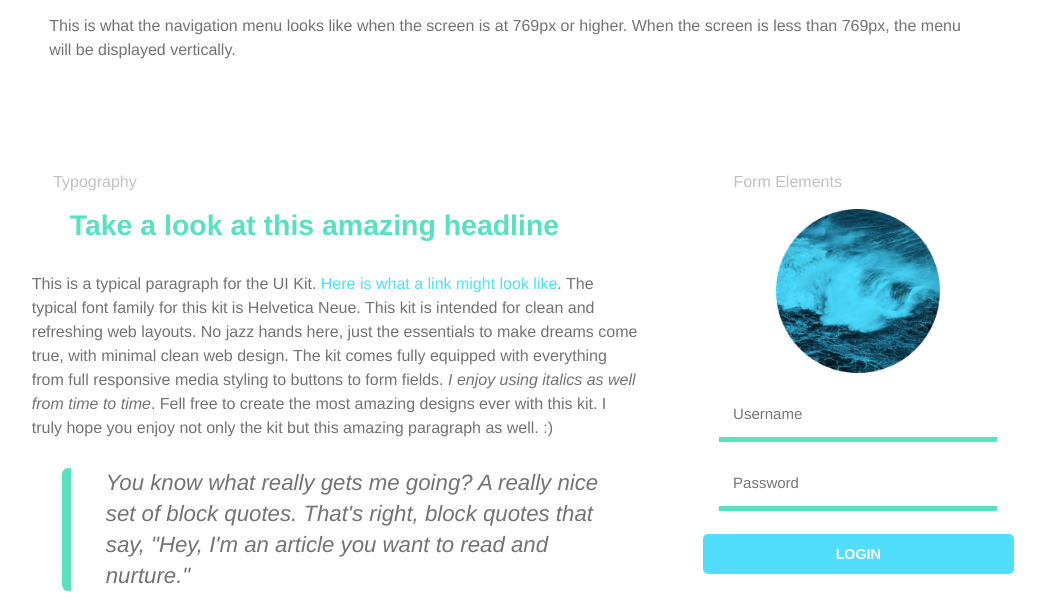
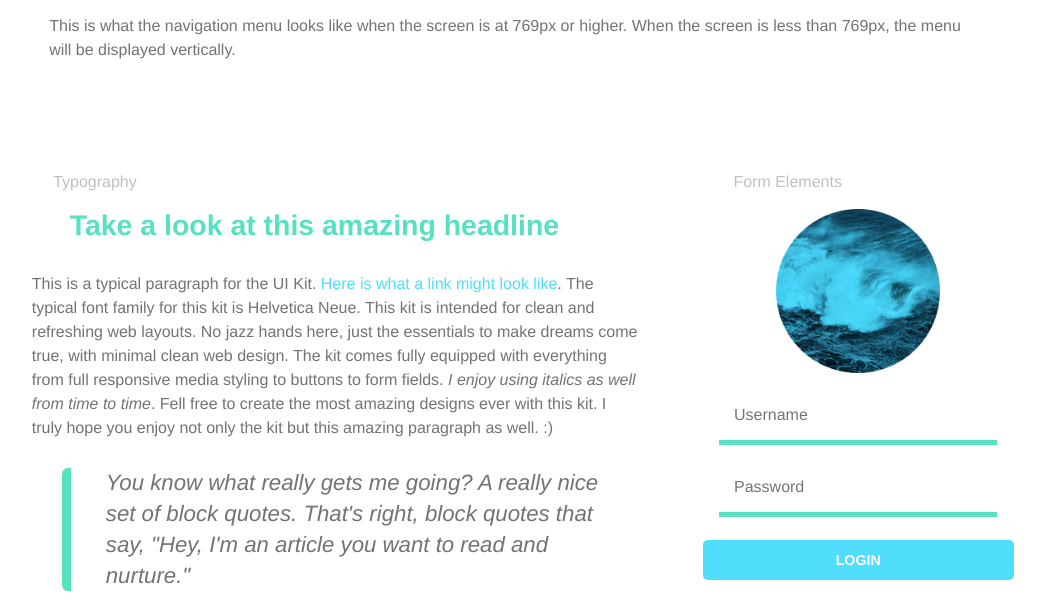
Before and after one commit to juliamatilda/StyleGuide, a plain HTML site: page index.html in a window 1280 px wide. Shown: the part 184-800 px from the top of the page, without its empty margins (130-1175 px from the left). Drawn offline with Linux system fonts and the light colour scheme.

Commit message:
clean up code

```diff
--- a/scss/components/_forms.scss
+++ b/scss/components/_forms.scss
@@ -12,12 +12,13 @@
       border-bottom: em(6px) solid $primary-color;
       padding: em(12px);
       outline: none;
+
       @include media(medium){
         @include center(85%);
         max-width: 300px;
-        font-size: 15px;
         padding: em(17px);
       }
+
     }
     img {
       @include media(large){
@@ -28,9 +29,9 @@
     button {
       @include media(medium){
         max-width: 320px;
+      }
 
-      }
-    }
+  }
 
     .headline--secondary {
       padding-left: em(20px);
--- a/scss/components/_grid.scss
+++ b/scss/components/_grid.scss
@@ -26,9 +26,7 @@
         @include media(small){
            margin-bottom: em(6px);
         }
-
-
-     }
+      }
   }
 
 
--- a/scss/components/_images.scss
+++ b/scss/components/_images.scss
@@ -2,7 +2,6 @@
 .img {
   @include m(logo){
   @extend %margin-auto;
-    display: block;
     padding: em(45px) 0;
 
     @include media(medium){
@@ -13,12 +12,11 @@
 
   @include m(frame){
     @extend %margin-auto;
-    display: block;
     padding: em(12px);
     border: solid 1px palette(grey, xx-light);
     width: 95%;
-    margin-top: em(40px);
-    margin-bottom: em(30px);
+    //margin-top: em(30px);
+    //margin-bottom: em(30px);
 
     @include media(medium){
       width:75%;
@@ -27,17 +25,15 @@
 
   @include m(avatar){
     @extend %margin-auto;
-     display: block;
-
      @include media(medium){
        width:33%;
-
-    }
+     }
   }
 }
 
+//margin auto for larger screens
 .grid__col {
   @include m(6){
-    margin: auto;
+    margin: auto 0;
   }
 }
--- a/scss/utilities/_placeholders.scss
+++ b/scss/utilities/_placeholders.scss
@@ -5,6 +5,7 @@
 
 %margin-auto {
     margin: 0 auto;
+    display: block;
 }
 
 //----- Links/ -----//
```
Also changed, not shown: css/styles.css, 1 other file.
